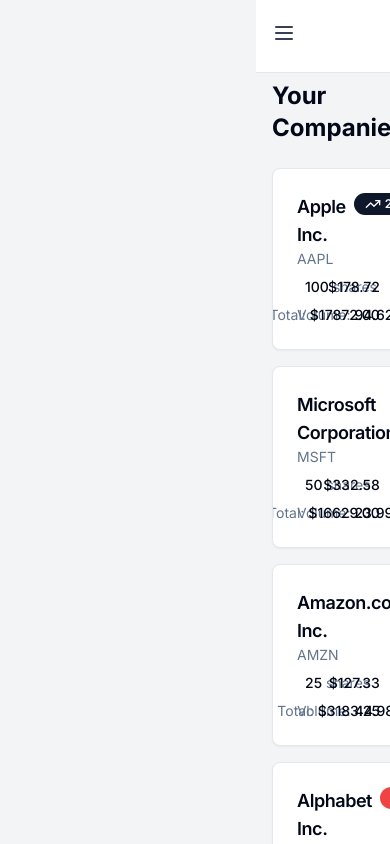
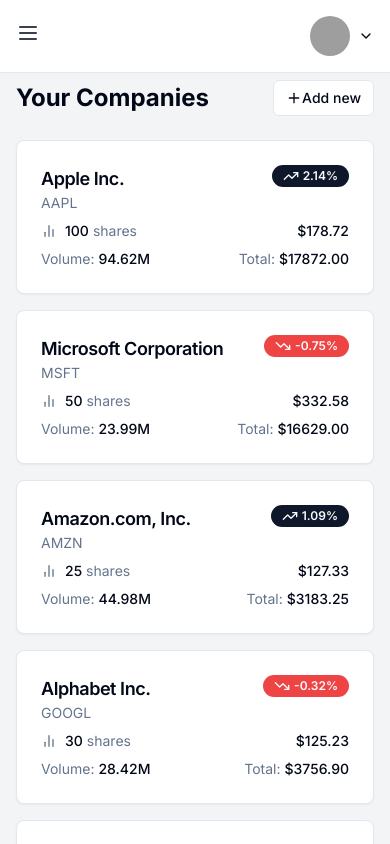
Before and after one commit to priynshuchouhn/equi-sol, a Next.js app: page /company in a window 390 px wide. Shown: the top 844 px of the page. Built offline with nearby package versions, Linux system fonts and the light colour scheme; grey boxes are pictures that could not be loaded.

Commit message:
App: Minor Ui fixes

```diff
--- a/src/app/(platform)/company/add/page.tsx
+++ b/src/app/(platform)/company/add/page.tsx
@@ -13,6 +13,7 @@
     TooltipProvider,
     TooltipTrigger,
 } from "@/components/ui/tooltip"
+import Link from 'next/link';
 
 export default function Component() {
     const [isLoading, setIsLoading] = useState(false)
@@ -55,7 +56,7 @@
     }
 
     return (
-        <div className='p-2'>
+        <div className='p-2 py-4'>
             <Card className="w-full mx-auto">
                 <CardHeader>
                     <CardTitle>Register Your Company</CardTitle>
@@ -165,9 +166,11 @@
                                 'Register Company'
                             )}
                         </Button>
+                        <Link href={'/company'}>
                         <Button type="button" variant={'destructive'} className="w-auto" disabled={isLoading}>
                             Cancel
                         </Button>
+                        </Link>
                         </div>
                     </CardFooter>
                 </form>
--- a/src/app/(platform)/company/page.tsx
+++ b/src/app/(platform)/company/page.tsx
@@ -1,6 +1,8 @@
 import { Card, CardContent, CardHeader, CardTitle } from "@/components/ui/card"
 import { Badge } from "@/components/ui/badge"
-import { TrendingUp, TrendingDown, BarChart2 } from "lucide-react"
+import { TrendingUp, TrendingDown, BarChart2, Plus } from "lucide-react"
+import { Button } from "@/components/ui/button"
+import Link from "next/link"
 
 // Mock data for demonstration
 const companies = [
@@ -57,7 +59,10 @@
 export default function Component() {
   return (
     <div className="p-4">
-      <h1 className="text-2xl font-bold mb-6">Your Companies</h1>
+      <div className="flex justify-between items-center mb-6">
+      <h1 className="text-2xl font-bold">Your Companies</h1>
+      <div><Link href={'/company/add'}><Button variant="outline" size={'sm'}><Plus className="h-4 w-4"/> Add new</Button></Link></div>
+      </div>
       <div className="grid grid-cols-1 md:grid-cols-2 lg:grid-cols-3 gap-4">
         {companies.map((company) => (
           <Card key={company.symbol} className="overflow-hidden">
--- a/src/app/(platform)/layout.tsx
+++ b/src/app/(platform)/layout.tsx
@@ -11,7 +11,7 @@
             {/* Sidebar */}
             <Sidebar />
             {/* Main Content */}
-            <div className="ml-64 w-full ">
+            <div className="lg:ml-64 w-full ">
                 {/* Header */}
                 <Header />
                 <div className="mt-16">
```
